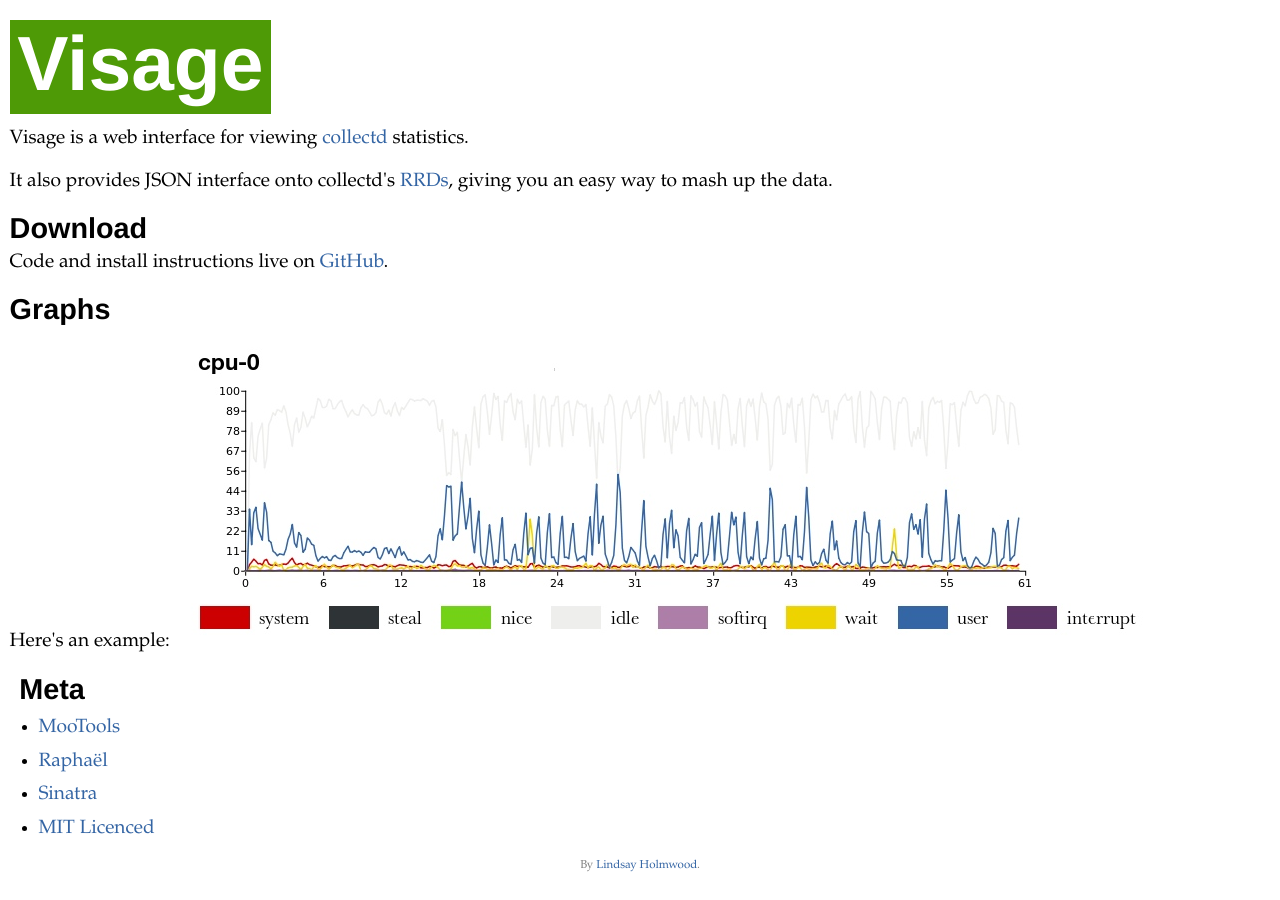
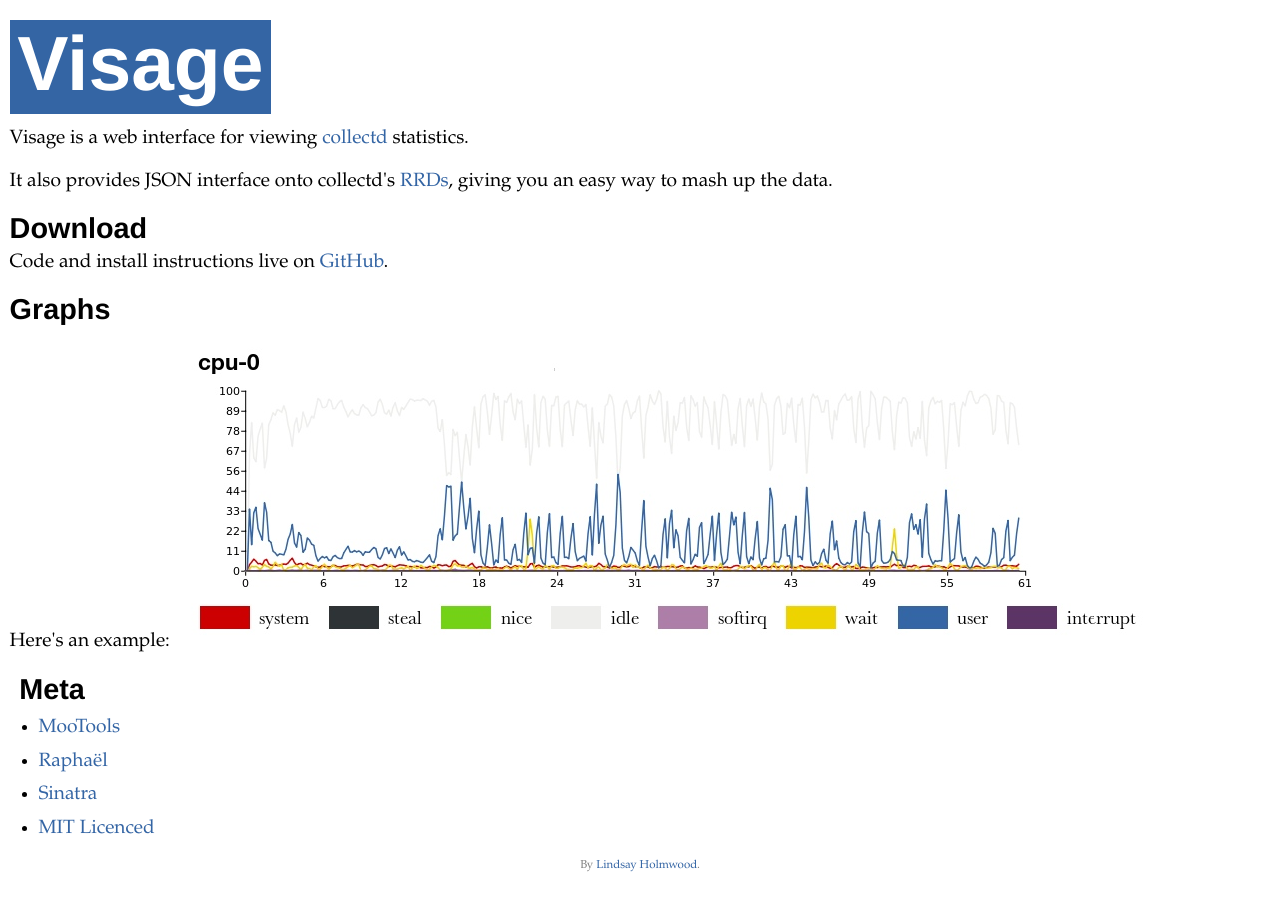
Before and after one commit to auxesis/visage, a Jekyll site: the page built from index.html, in a window 1280 px wide. Built offline with Jekyll 4.4.1, drawn with Linux system fonts in a browser that asks for light colours.

Commit message:
make project-name background blue

```diff
--- a/stylesheets/screen.css
+++ b/stylesheets/screen.css
@@ -52,7 +52,7 @@
 
 h1 span.project-name {
   padding: 0 0.1em 0.1em;
-  background-color: #4e9a06;
+  background-color: #3465a4;
   color: white;
 }
 
```
